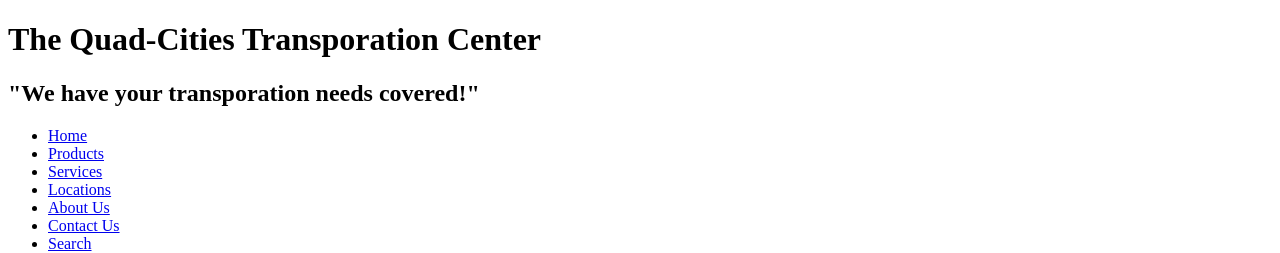
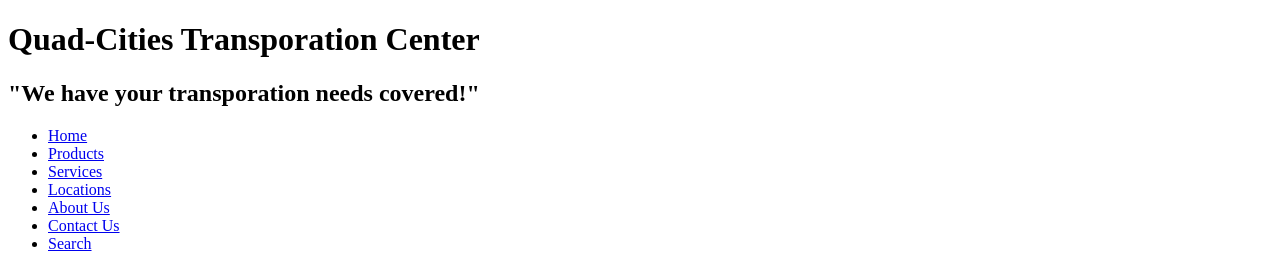
Before and after one commit to Nolin-Megan/Nolin-Megan.github.io, a plain HTML site: page cit230/assignments/lesson-3/fixedhtml.html in a window 1280 px wide. Shown: the top 253 px of the page. Drawn offline with Linux system fonts and the light colour scheme.

Commit message:
titlechange

```diff
--- a/cit230/assignments/lesson-3/fixedhtml.html
+++ b/cit230/assignments/lesson-3/fixedhtml.html
@@ -10,7 +10,7 @@
 
 <body>
     <header>
-        <h1>The Quad-Cities Transporation Center</h1>
+        <h1>Quad-Cities Transporation Center</h1>
         <h2>"We have your transporation needs covered!" </h2>
     </header>
 
```
